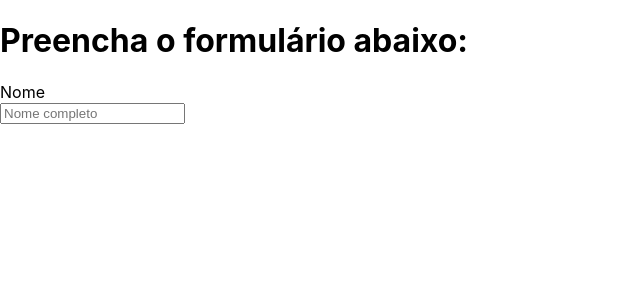
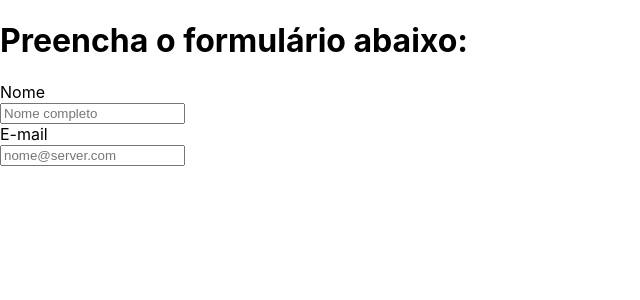
Before and after one commit to clenio-galvao/trybe-exercises, a React (Create React App) app in the folder bloco_12/dia_2/my-form-2.0/: page / in a window 1280 px wide. Shown: the top 300 px of the page, without its empty margins (0-640 px from the left). Built offline with nearby package versions, Linux system fonts and the light colour scheme.

Commit message:
quesito 2

```diff
--- a/bloco_12/dia_2/my-form-2.0/src/formulario-cadastro.jsx
+++ b/bloco_12/dia_2/my-form-2.0/src/formulario-cadastro.jsx
@@ -8,6 +8,7 @@ class FormularioCadastro extends React.Component {
 
     this.state = {
       nome: '',
+      email: '',
     }
   }
 
@@ -26,6 +27,10 @@ class FormularioCadastro extends React.Component {
         <div>Nome</div>
         <input type="text" name="nome" placeholder="Nome completo" value={this.state.nome} onChange={this.alterarAoDigitar} maxLength={40} required/>
       </label>
+      <label>
+        <div>E-mail</div>
+        <input type="text" name="email" placeholder="nome@server.com" value={this.state.email} onChange={this.alterarAoDigitar} maxLength={50} required/>
+      </label>
     </form>
     );
   }
```
Also changed, not shown: 1 other file (tests, documents, lock files or other folders).
